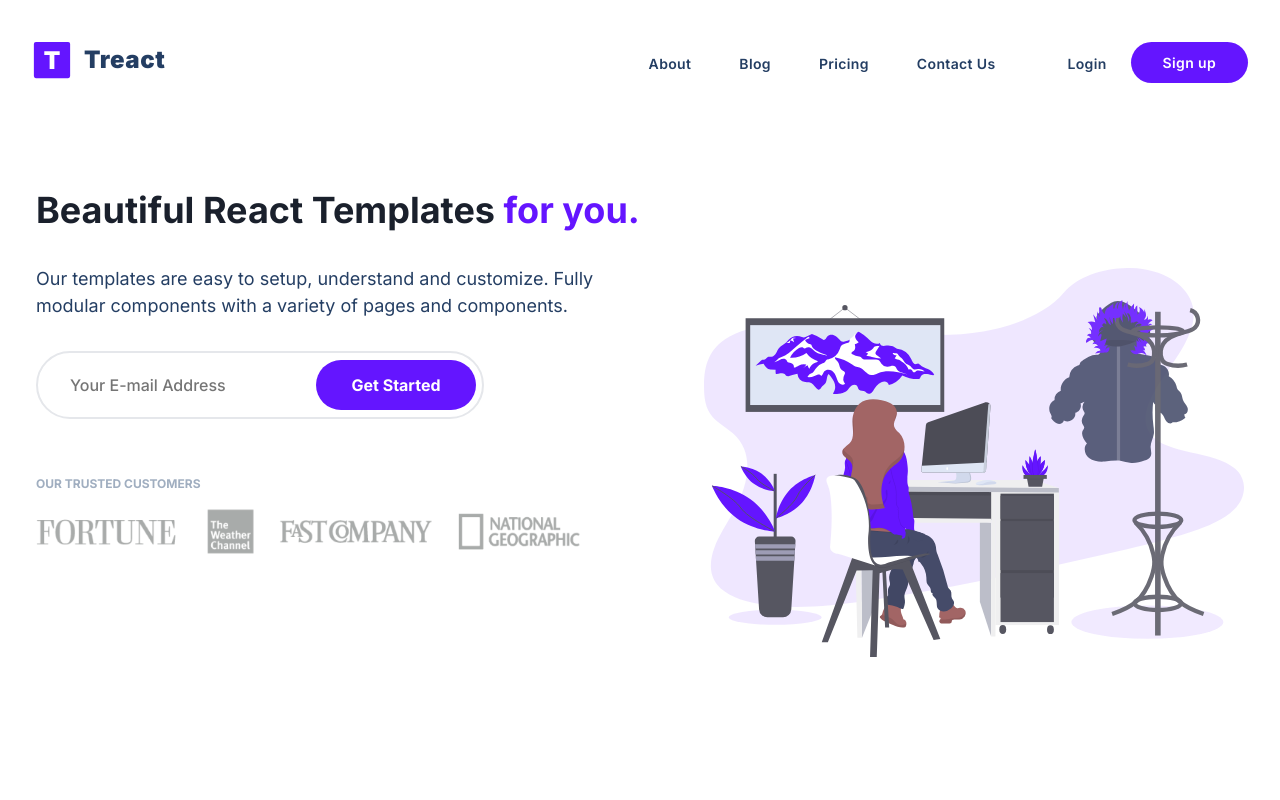
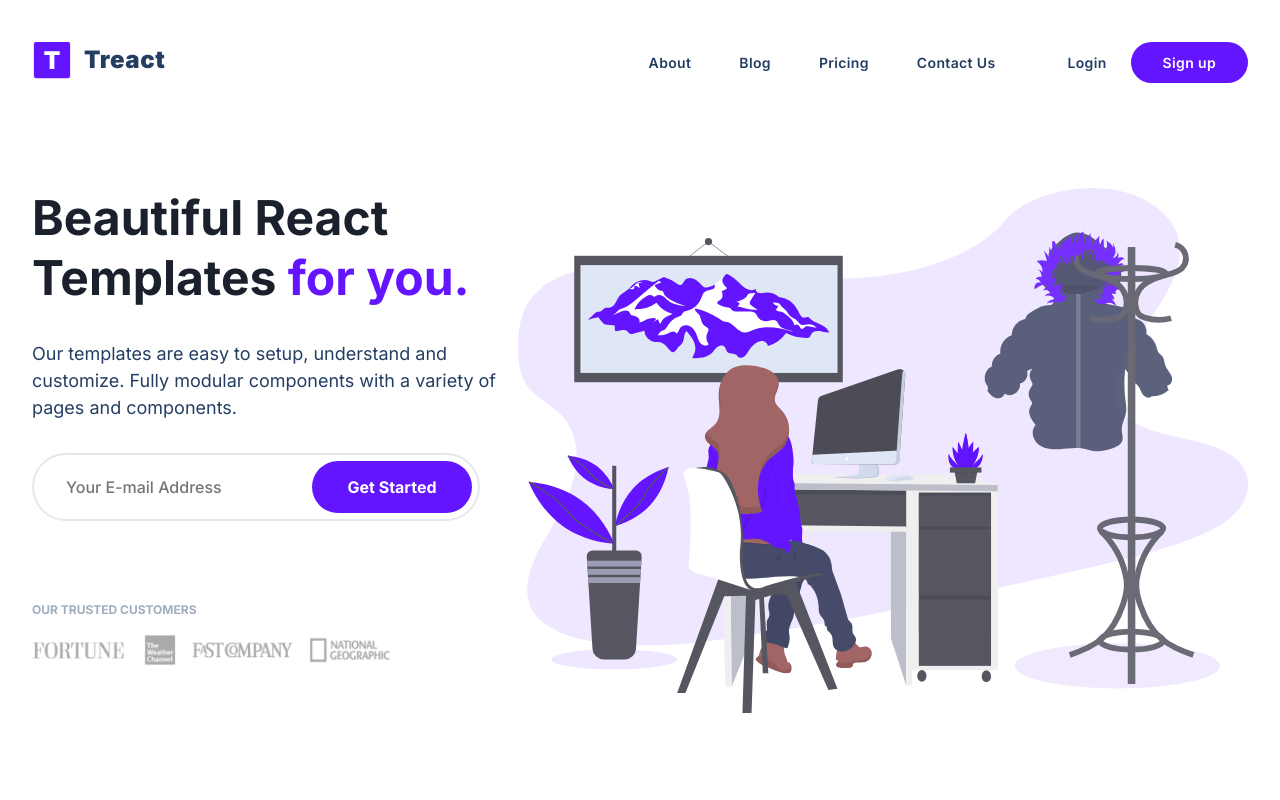
Before and after one commit to Ljp-5280/https---github.com-Ljp-5280-First-solo-proj., a plain HTML site: page index.html in a window 1280 px wide. Shown: the top 800 px of the page. Drawn offline with Linux system fonts and the light colour scheme.

Commit message:
pre responsiveness push

```diff
--- a/index.html
+++ b/index.html
@@ -10,7 +10,7 @@
 <body>
     <section id="landing">
         <nav>
-            <div class="row nav__row">
+            <div class="nav__row">
                 <div class="nav__logo">
                     <img src="assets/logo__t--blue.svg" alt="Logo" class="nav__logo--img">
                     <div class="nav__logo--title">Treact</div>
@@ -27,7 +27,7 @@
         </nav>
         <header>
             <div class="container">
-                <div class="row">
+                <div class="header__row">
                     <div class="header__description">
                         <h1>Beautiful React Templates <span class="purple">for you.</span></h1>
                         <p class="header__description--para">Our templates are easy to setup, understand and customize. Fully modular components with a variety of pages and components.</p>
--- a/style.css
+++ b/style.css
@@ -44,6 +44,9 @@ a {
 .nav__row {
     display: flex;
     justify-content: space-between;
+    width: 100%;
+    max-width: 1280px;
+    margin: 0 auto;
 }
 
 
@@ -78,7 +81,7 @@ a {
     font-weight: 600;
     padding-top: 4px;
     letter-spacing: 0.35px;
-    border-bottom: 2px;
+    border-bottom: 2px solid transparent;
     position: relative;
     transition: all 300ms;
     margin: 0 24px;
@@ -140,18 +143,20 @@ header {
     padding: 96px 0;
 }
 
-header .row {
+.header__row {
     display: flex;
     justify-content: center;
-
+    width: 100%;
+    max-width: 1280px;
+    margin: 0 auto;
 }
 
 .header__description {
-    width: 50%;
+    width: 40%;
 }
 
 h1 {
-    font-size: 36px;
+    font-size: 48px;
     color: #1a202c;
     line-height: 1.25;
 }
@@ -172,9 +177,9 @@ p {
 .header__email {
     width: 100%;
     max-width: 448px;
-    height: 6px;
+    height: 68px;
     position: relative;
-    display: inline-block;
+    display: flex;
     justify-content: flex-end;
     align-items: center;
 }
@@ -182,9 +187,8 @@ p {
 
 .header__email--btn {
     z-index: 2;
-    margin-top: 9px;
-    margin-left: 280px;
-    height: 50px;
+    margin: 8px;
+    height: calc(100% - 16px);
     border-radius: 500px;
     width: 160px;
     border: none;
@@ -193,8 +197,7 @@ p {
     color: #fff;
     font-weight: 700;
     font-size: 16px;
-    transition: all 300ms;
-
+    transition: all 300ms ease;
 }
 
 .header__email--btn:hover {
@@ -205,7 +208,7 @@ p {
     width: 100%;
     border-radius: 500px;
     border: 2px solid rgb(229, 231, 235);
-    padding: 32px 20px 32px 32px ;
+    padding: 20px 192px 20px 32px;
     color: rgb(36, 62, 99);
     font-size: 16px;
     font-weight: 500;
@@ -228,9 +231,9 @@ p {
     letter-spacing: 0.6;
 }
 
-img.header__customers {
+.header__customers {
     margin-top: 16px;
-    padding:0 64px 0 0;
+    padding-right: 128px;
     opacity: 0.5;
 }
 
@@ -240,9 +243,7 @@ img.header__customers {
 }
 
 .header__img--wrapper {
-    width: 600px;
-    padding-top: 80px;
-    padding-left: 60px;
+    width: calc(100% - 40%);
 }
 
 /* FEATURES */
@@ -445,12 +446,11 @@ img.header__customers {
 
 .steps__grid {
     position: absolute;
-    top: 290px;
-    bottom: 290px;
+    bottom: -100px;
     left: 50%;
     transform: translateX(-50%);
-    width: 150px;
-    height:150px;
+    width: 10rem;
+    height: 10rem;
     opacity: 0.8;
     z-index: -10;
     color: rgb(100, 21, 255);
```
